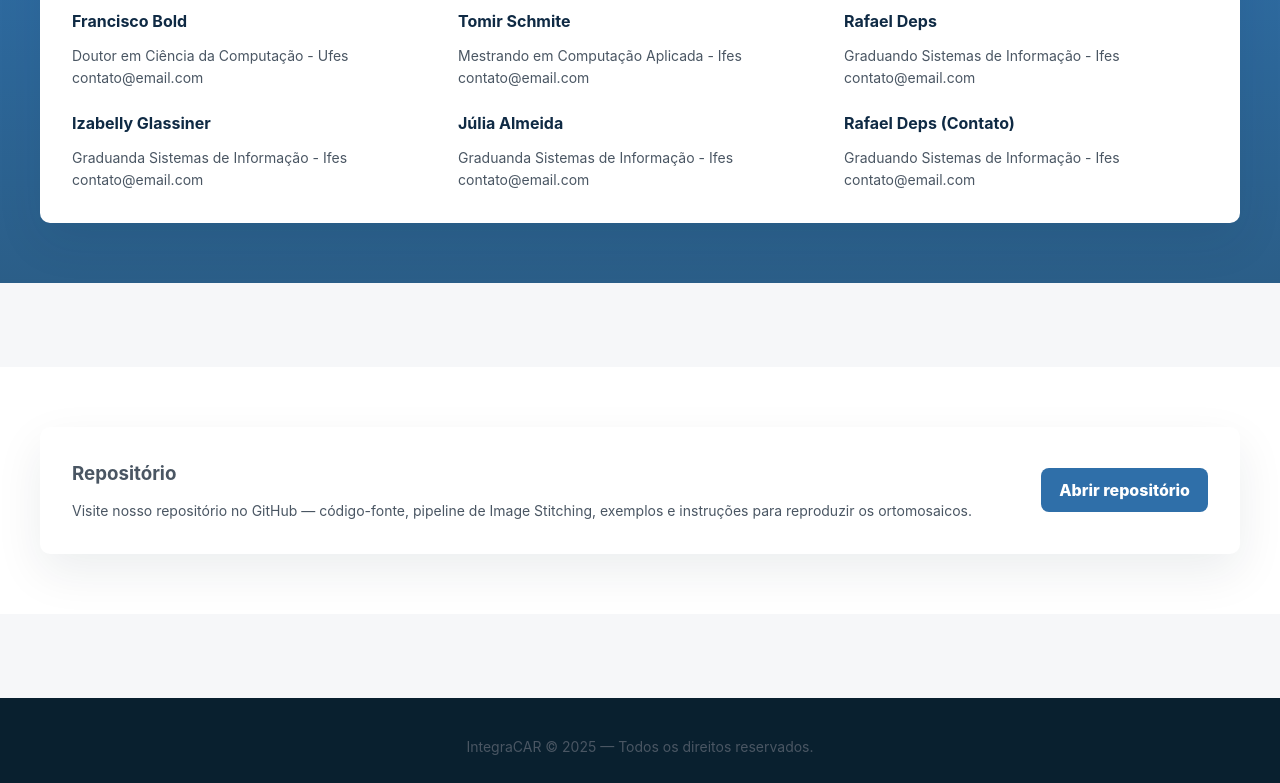
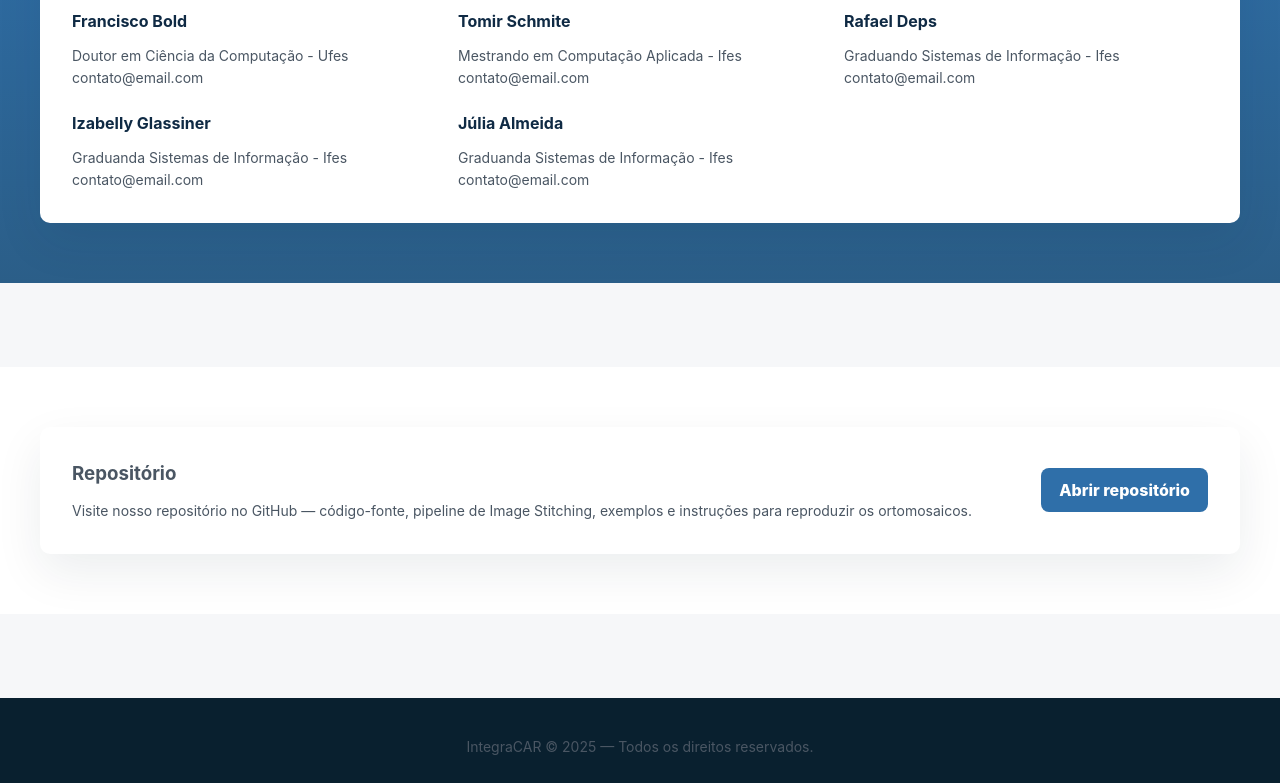
Before and after one commit to RafaelDeps/site_final_integraCAR, a plain HTML site: page index.html in a window 1280 px wide. Shown: the part 2812-3595 px from the top of the page. Drawn offline with Linux system fonts and the light colour scheme.

Commit message:
modified:   index.html
correçao do arquivo index.html

```diff
--- a/index.html
+++ b/index.html
@@ -139,10 +139,6 @@
             <p>Graduanda Sistemas de Informação - Ifes<br/>contato@email.com</p>
           </div>
 
-          <div class="team-member">
-            <h4>Rafael Deps (Contato)</h4>
-            <p>Graduando Sistemas de Informação - Ifes<br/>contato@email.com</p>
-          </div>
         </div>
         <!-- fim team-grid -->
 
```
